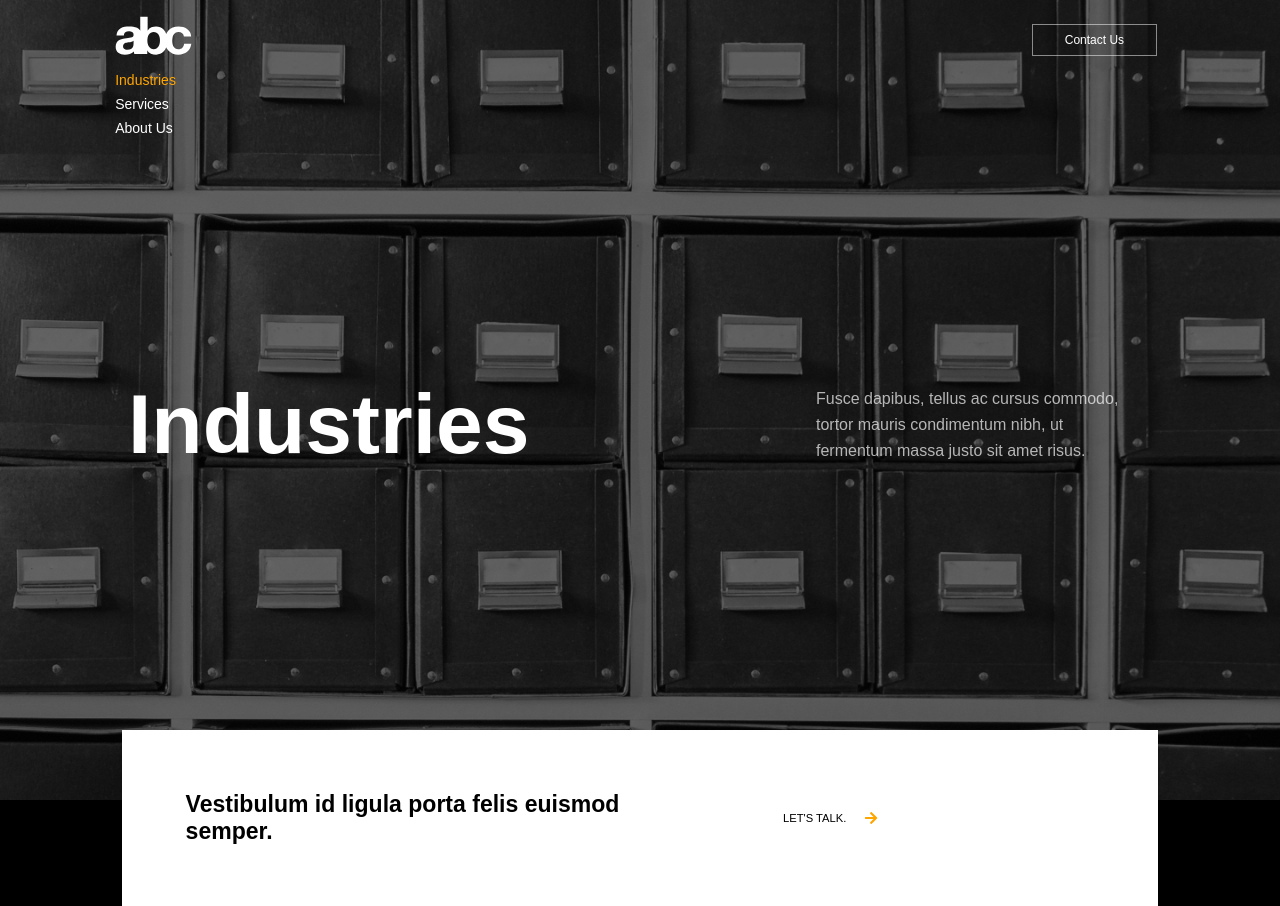
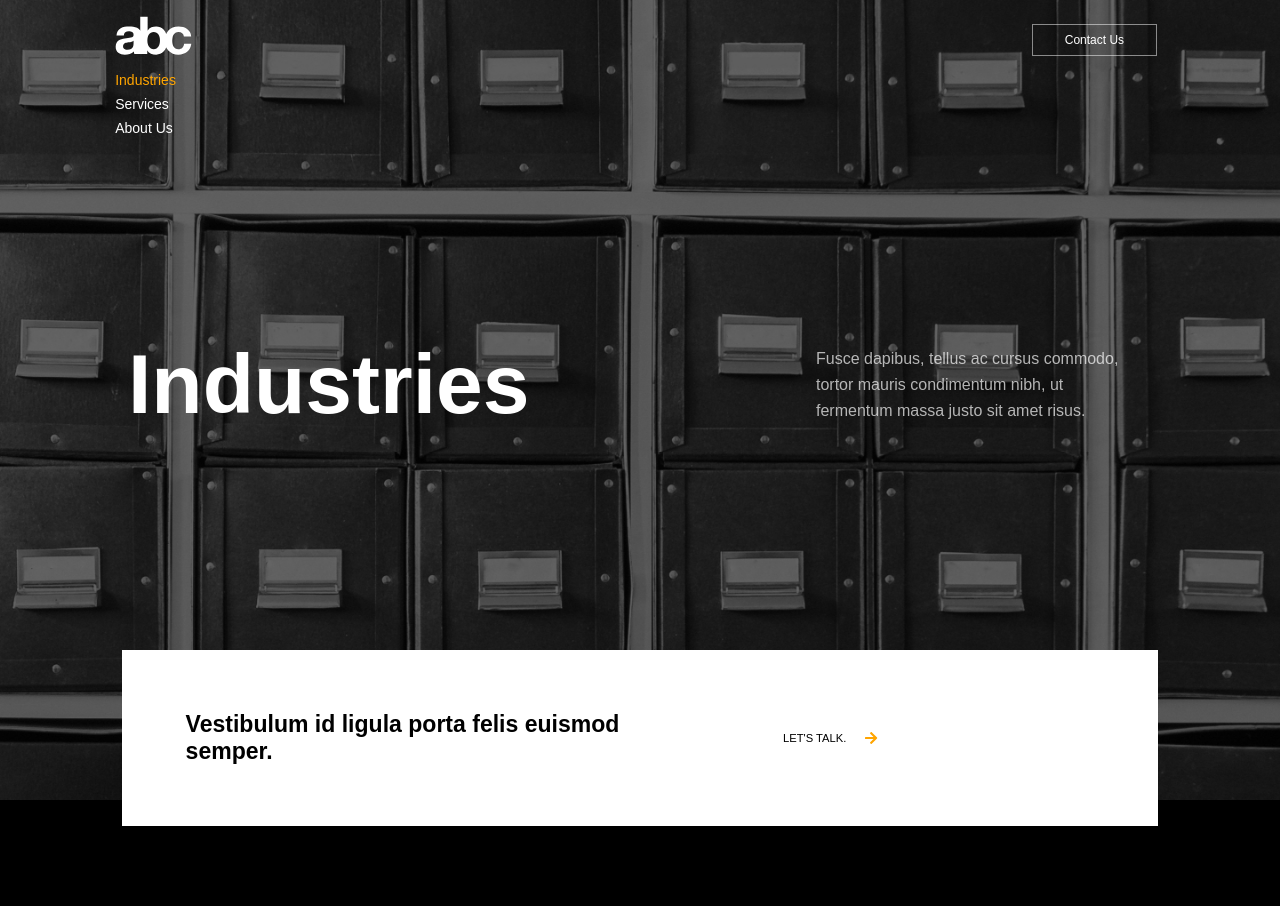
Before and after one commit to Cheis415/Bukwild-challenge, a React (Create React App) app: page /industries in a window 1280 px wide. After the commit the page ends 826 px from the top, so only its background shows below. Built offline with nearby package versions, Linux system fonts and the light colour scheme.

Commit message:
Update index.css

```diff
--- a/src/index.css
+++ b/src/index.css
@@ -115,8 +115,8 @@ a.active {
 /********************************content**********************************/
 
 .content {
-  margin-top: 25vh;
-  margin-bottom: 25vh;
+  margin-top: 20vh;
+  margin-bottom: 20vh;
   width: 100vw;
   display: flex;
   flex: 1 0 auto;
```
